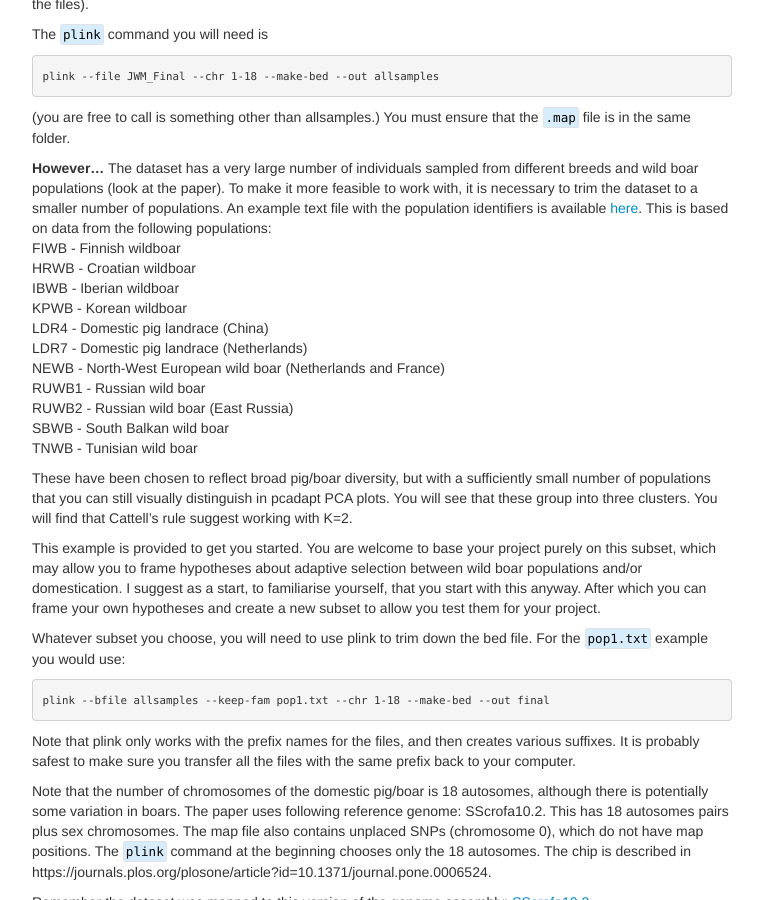
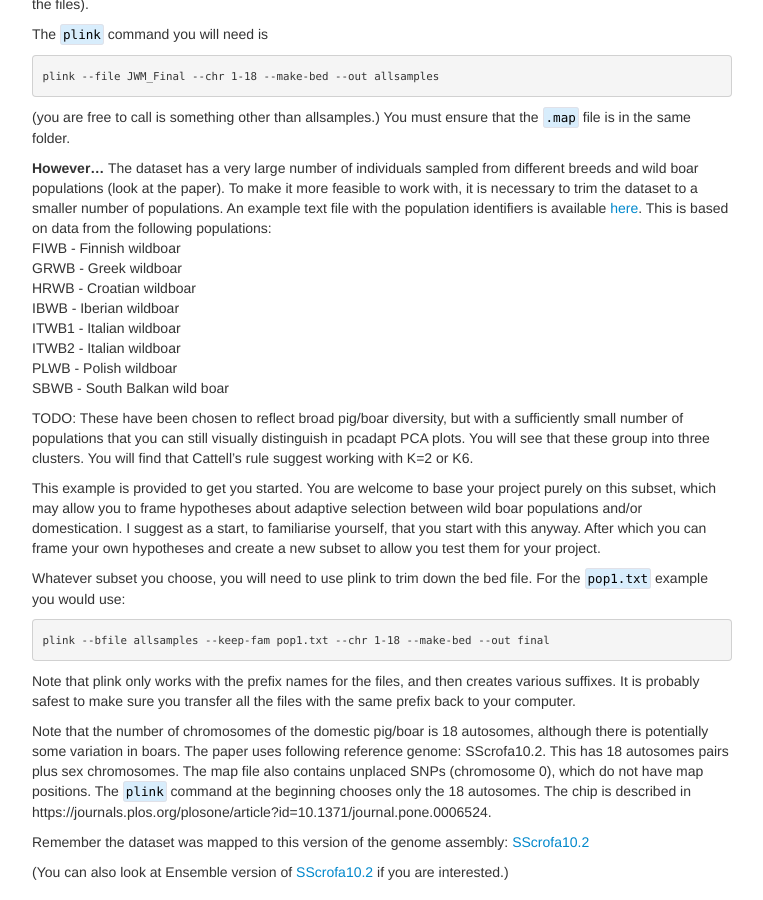
Before and after one commit to ritarasteiro/FieldCourse, a Jekyll site: the page built from pages/project.md, in a window 1280 px wide and 900 px high, scrolled down 460 px. Shown: the whole window, without its empty margins (258-1021 px from the left). Built offline with Jekyll 4.4.1, drawn with Linux system fonts in a browser that asks for light colours.

Commit message:
Update project.md

```diff
--- a/pages/project.md
+++ b/pages/project.md
@@ -16,18 +16,16 @@ plink --file JWM_Final --chr 1-18 --make-bed --out allsamples
 
 **However...** The dataset has a very large number of individuals sampled from different breeds and wild boar populations (look at the paper). To make it more feasible to work with, it is necessary to trim the dataset to a smaller number of populations. An example text file with the population identifiers is available [here](../data/pop1.txt). This is based on data from the following populations:
 FIWB - Finnish wildboar <br/>
+GRWB - Greek wildboar <br/>
 HRWB - Croatian wildboar <br/>
 IBWB - Iberian wildboar <br/>
-KPWB - Korean wildboar <br/>
-LDR4 - Domestic pig landrace (China) <br/>
-LDR7 - Domestic pig landrace (Netherlands) <br/>
-NEWB - North-West European wild  boar (Netherlands and France) <br/>
-RUWB1 - Russian wild boar <br/>
-RUWB2 - Russian wild boar (East Russia) <br/>
-SBWB - South Balkan wild boar <br/>
-TNWB - Tunisian wild boar <br/>
+ITWB1 - Italian wildboar <br/>
+ITWB2 - Italian wildboar <br/>
+PLWB - Polish wildboar <br/>
+SBWB  - South Balkan wild boar <br/>
 
-These have been chosen to reflect broad pig/boar  diversity, but with a sufficiently small number of populations that you can  still visually distinguish in pcadapt PCA plots. You will  see that these  group into three clusters. You will find that Cattell's rule suggest working with K=2.
+
+TODO: These have been chosen to reflect broad pig/boar  diversity, but with a sufficiently small number of populations that you can  still visually distinguish in pcadapt PCA plots. You will  see that these  group into three clusters. You will find that Cattell's rule suggest working with K=2 or K6.
 
 This example is provided to get you started. You are welcome to base your project purely on this subset, which may allow you to frame hypotheses about adaptive selection between wild boar populations  and/or domestication. I suggest  as a start,  to familiarise yourself, that you start with this anyway. After which you can  frame your own hypotheses and create a new subset to allow you test them for your project.
 
```
